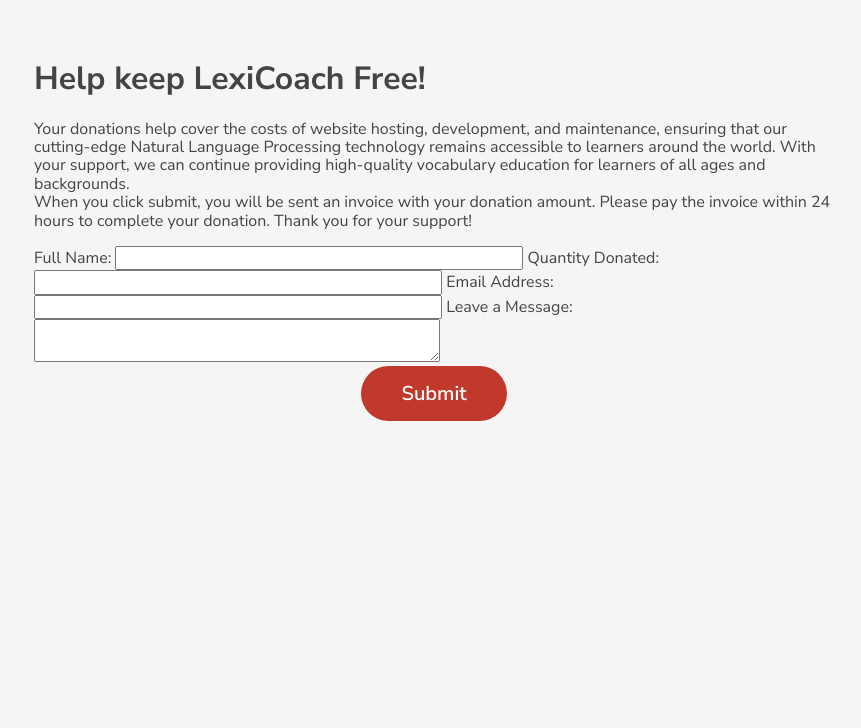
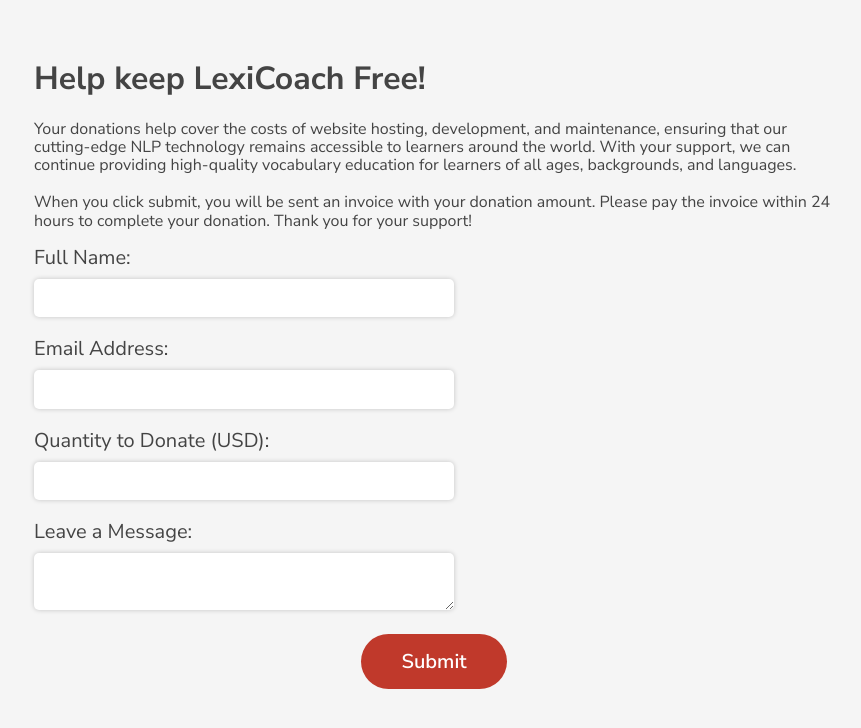
Before and after one commit to grizzledwarvet23/LexiCoach, a Flask app: page /donate in a window 1280 px wide. Shown: the top 728 px of the page, without its empty margins (206-1067 px from the left). Run offline with Flask 2, Linux system fonts and the light colour scheme.

Commit message:
Finished donation page design

```diff
--- a/static/style.css
+++ b/static/style.css
@@ -9,6 +9,18 @@ body {
 	max-width: 800px;
 	margin: 0 auto;
 	padding: 40px 20px;
+}
+
+input[type="text"],
+input[type="number"],
+input[type="email"],
+textarea {
+	width: 100%;
+	padding: 10px;
+	margin-bottom: 20px;
+	border: none;
+	border-radius: 5px;
+	box-shadow: 0px 0px 5px 0px rgba(0,0,0,0.2);
 }
 
 .title {
@@ -110,6 +122,12 @@ body {
 	display: block;
 }
 
+label {
+	display: block;
+	font-size: 20px;
+	margin-bottom: 10px;
+}
+
 .form-input {
 	display: block;
 	padding: 10px 20px;
--- a/templates/donation.html
+++ b/templates/donation.html
@@ -10,17 +10,16 @@
 	<div class="container">
 		<div class="box">
 			<h1>Help keep LexiCoach Free!</h1>
-			<p>Your donations help cover the costs of website hosting, development, and maintenance, ensuring that our cutting-edge Natural Language Processing technology remains accessible to learners around the world. With your support, we can continue providing high-quality vocabulary education for learners of all ages and backgrounds.
-
-                <br> When you click submit, you will be sent an invoice with your donation amount. Please pay the invoice within 24 hours to complete your donation. Thank you for your support!
+			<p>Your donations help cover the costs of website hosting, development, and maintenance, ensuring that our cutting-edge NLP technology remains accessible to learners around the world. With your support, we can continue providing high-quality vocabulary education for learners of all ages, backgrounds, and languages.
+              <br> <br> When you click submit, you will be sent an invoice with your donation amount. Please pay the invoice within 24 hours to complete your donation. Thank you for your support!
             </p>
 			<form>
 				<label for="name">Full Name:</label>
 				<input style = "width: 50%"  type="text" id="name" name="name" required>
-				<label for="amount">Quantity Donated:</label>
+                <label for="email">Email Address:</label>
+				<input style = "width: 50%" type="email" id="email" name="email" required>
+				<label for="amount">Quantity to Donate (USD):</label>
 				<input style = "width: 50%" type="number" id="amount" name="amount" min="0" step="0.01" required>
-				<label for="email">Email Address:</label>
-				<input style = "width: 50%" type="email" id="email" name="email" required>
 				<label for="message">Leave a Message:</label>
 				<textarea style = "width: 50%" id="message" name="message"></textarea>
 				<input onclick=handleDonate() class = "donate-btn" type="submit" value="Submit">
```
